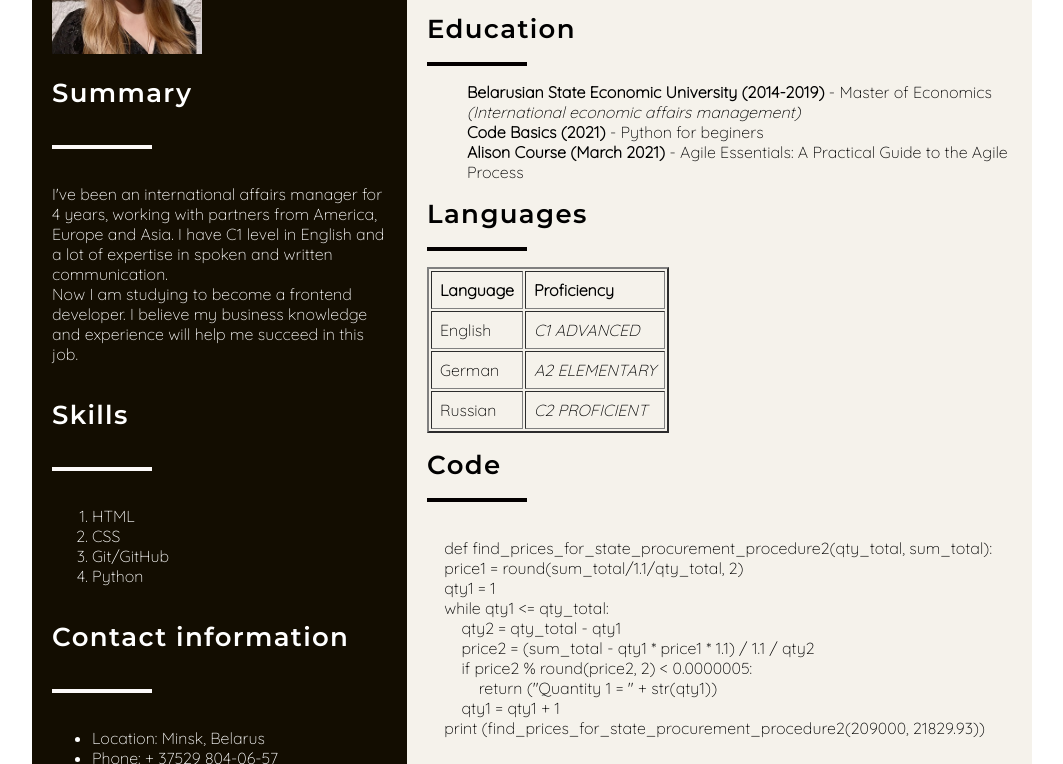
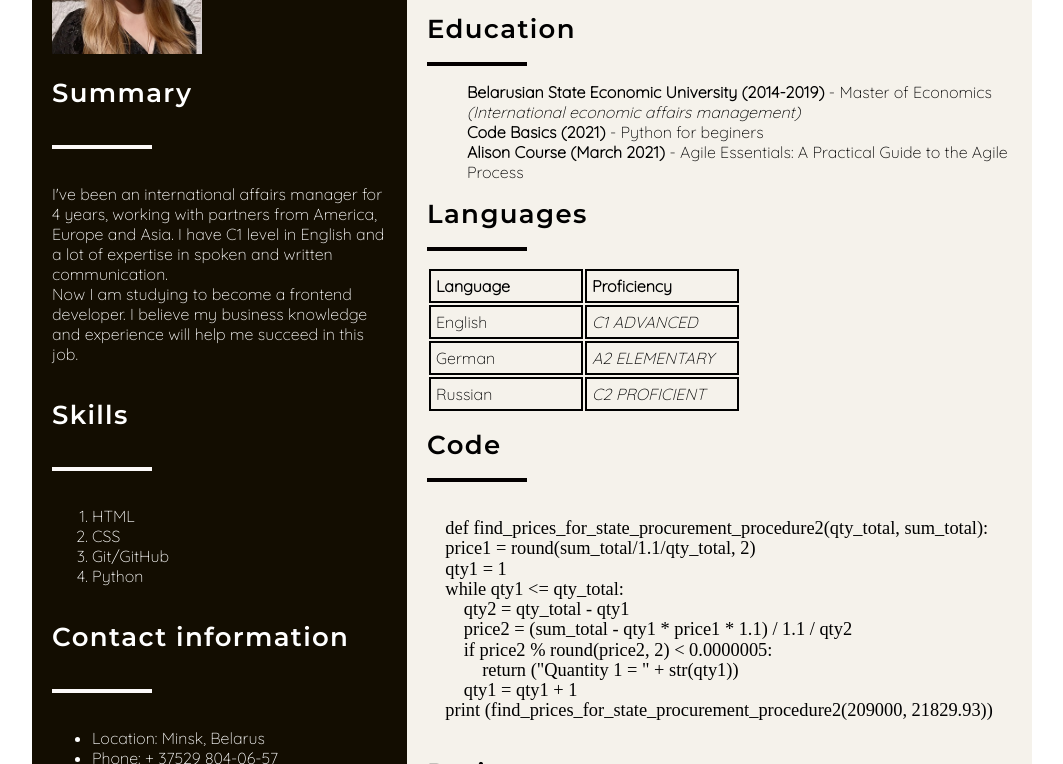
Before and after one commit to elizavetabanderuk/rsschool-cv-old, a plain HTML site: page index.html in a window 1280 px wide. Shown: the part 180-944 px from the top of the page, without its empty margins (108-1171 px from the left). Drawn offline with Linux system fonts and the light colour scheme.

Commit message:
fix: fix w3 errors

```diff
--- a/index.html
+++ b/index.html
@@ -24,7 +24,7 @@
     </header>
     <main class="main1">
         <div class="main2">
-            <div><img src="./assets/img/photo_cv.jpg" alt="Photo" height="150px" width="150px"></div>
+            <div><img src="./assets/img/photo_cv.jpg" alt="Photo" height="150" width="150"></div>
             <h3 class="section-title" id="anchor_summary">Summary</h3>
             <p class="hr1"></p>
             <p>I've been an international affairs manager for 4 years, working with partners from America, Europe and Asia. I have C1 level in English and a lot of expertise in spoken and written communication.<br>
@@ -62,7 +62,7 @@
             </ul>
             <h3 class="section-title" id="anchor_languages">Languages</h3>
             <p class="hr2"></p>
-            <table border="2px" cellpadding="8px">
+            <table>
                 <tr style="font-weight: bold;">
                     <td>Language</td>
                     <td>Proficiency</td>
@@ -77,13 +77,12 @@
                 </tr>
                 <tr>
                     <td>Russian</td>
-                    <td style="text-transform: uppercase;""><i> C2 PROFICIENT </i></td>
+                    <td style="text-transform: uppercase;"><i> C2 PROFICIENT </i></td>
                 </tr>
             </table>
             <h3 class="section-title" id="anchor_code">Code</h3>
             <p class="hr2"></p>
             <code>
-                <pre style="font-family: Quicksand, sans-serif;"">
     def find_prices_for_state_procurement_procedure2(qty_total, sum_total):
     price1 = round(sum_total/1.1/qty_total, 2)
     qty1 = 1
@@ -94,8 +93,8 @@
             return ("Quantity 1 = " + str(qty1))
         qty1 = qty1 + 1
     print (find_prices_for_state_procurement_procedure2(209000, 21829.93))
-                </pre>
             </code>
+            </pre>
             <h3 class="section-title" id="anchor_projects">Projects</h3>
             <p class="hr2"></p>
             <p><a href="https://elizavetabanderuk.github.io/rsschool-cv/">CV</a></p>
@@ -104,7 +103,7 @@
     <footer class="footer">
         <div><a href="https://github.com/elizavetabanderuk">GitHub</a></div>
         <div>2022</div>
-        <div><a href="https://rs.school/"><img src="./assets/img/logo-rsschool3.png" alt="RS School" height="54px" width="150px"></a></div>
+        <div><a href="https://rs.school/"><img src="./assets/img/logo-rsschool3.png" alt="RS School" height="54" width="150"></a></div>
     </footer>
 
 </body>
--- a/style.css
+++ b/style.css
@@ -109,3 +109,15 @@ padding: 5px;
 height: 8vh;
 font-family: Montserrat, sans-serif;
 }
+td, th {
+  padding: 5px;
+  width: 140px;
+  border: double;
+  border-width: 2px;
+  }
+  code {
+    font-family: "Quicksand, sans-serif;";
+    font-size: 115%;
+    line-height: 1.1;
+    white-space: pre;
+  }
```
